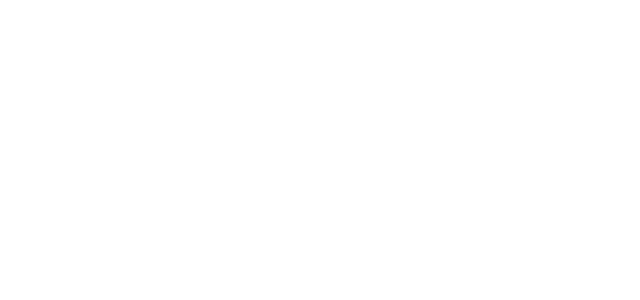
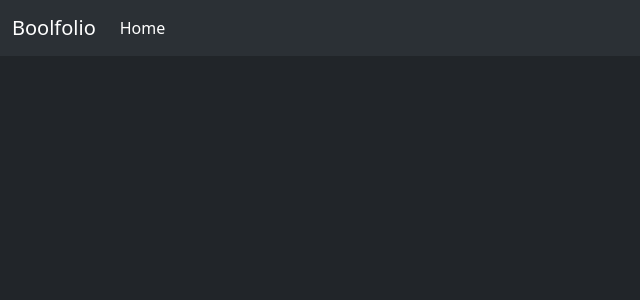
Before and after one commit to PasqualeDiMatteo/vite-boolfolio, a Vue app: page / in a window 1280 px wide. Shown: the top 300 px of the page, without its empty margins (0-640 px from the left). Built offline with nearby package versions, Linux system fonts and the light colour scheme.

Commit message:
added header

```diff
--- a/index.html
+++ b/index.html
@@ -1,13 +1,16 @@
 <!doctype html>
-<html lang="en">
+<html lang="en" data-bs-theme="dark">
+
 <head>
   <meta charset="UTF-8" />
   <link rel="icon" type="image/svg+xml" href="/vite.svg" />
   <meta name="viewport" content="width=device-width, initial-scale=1.0" />
-    <title>Vite + Vue</title>
+  <title>Boolfolio</title>
 </head>
+
 <body>
   <div id="app"></div>
   <script type="module" src="/src/main.js"></script>
 </body>
+
 </html>
--- a/src/App.vue
+++ b/src/App.vue
@@ -1,7 +1,12 @@
 <script >
-
+import AppHeader from './components/AppHeader.vue';
+export default {
+  components: { AppHeader }
+}
 </script>
 
-<template></template>
+<template>
+  <AppHeader />
+</template>
 
 <style ></style>
--- /dev/null
+++ b/src/components/AppHeader.vue
@@ -0,0 +1,26 @@
+<script>
+export default {
+
+}
+</script>
+<template>
+    <header>
+        <nav class="navbar navbar-expand-lg bg-body-tertiary">
+            <div class="container-fluid">
+                <a class="navbar-brand" href="#">Boolfolio</a>
+                <button class="navbar-toggler" type="button" data-bs-toggle="collapse" data-bs-target="#navbarNav"
+                    aria-controls="navbarNav" aria-expanded="false" aria-label="Toggle navigation">
+                    <span class="navbar-toggler-icon"></span>
+                </button>
+                <div class="collapse navbar-collapse" id="navbarNav">
+                    <ul class="navbar-nav">
+                        <li class="nav-item">
+                            <a class="nav-link active" aria-current="page" href="#">Home</a>
+                        </li>
+                    </ul>
+                </div>
+            </div>
+        </nav>
+    </header>
+</template>
+<style></style>
```
Lines whose indentation alone changed are shown as unchanged.
